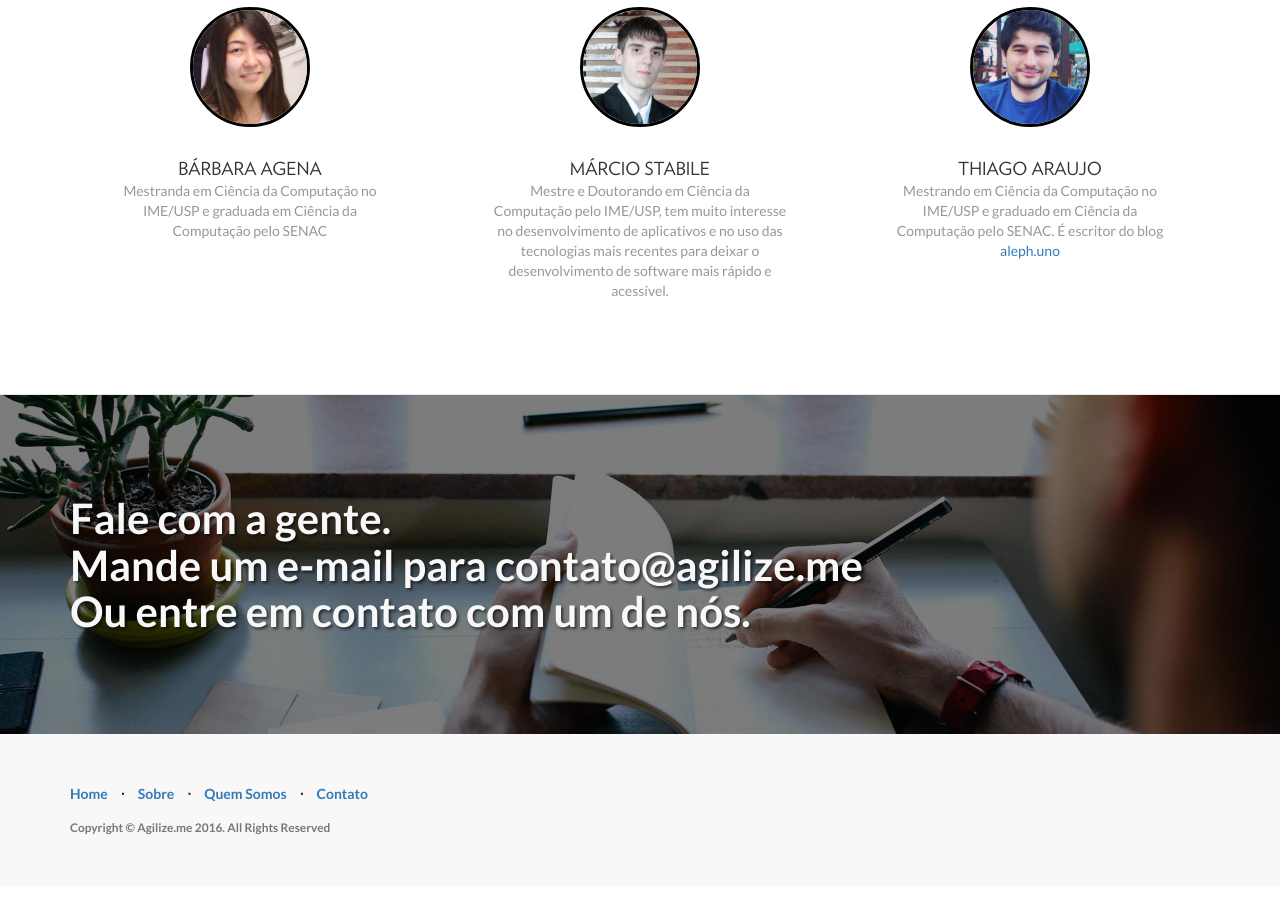
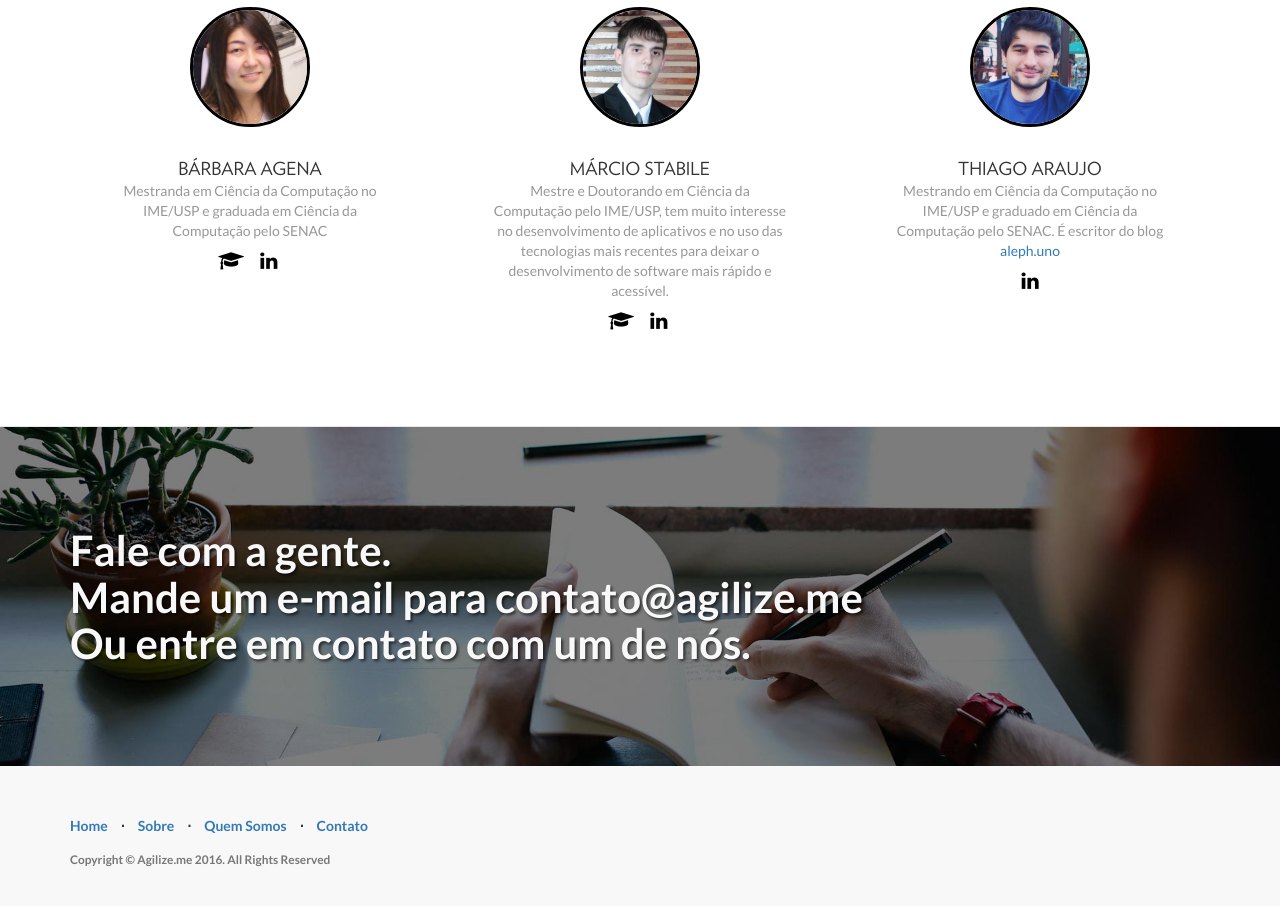
Before and after one commit to mfstabile/mygithubpage, a plain HTML site: page index.html in a window 1280 px wide. Shown: the part 1237-2143 px from the top of the page. Drawn offline with Linux system fonts and the light colour scheme.

Commit message:
added links

```diff
--- a/css/landing-page.css
+++ b/css/landing-page.css
@@ -196,6 +196,16 @@ p.copyright {
 	font-style: normal;
 }
 
+.links {
+  text-align: center;
+}
+
+.fa{
+  font-size: 20px !important;
+  color: black;
+  width: 35px;
+}
+
 .small-text{
   font-family: Lato,'Helvetica Neue',Arial,Helvetica,sans-serif !important;
   font-weight: normal;
--- a/index.html
+++ b/index.html
@@ -140,7 +140,10 @@
                   <div class="caption">
                     <h3 class="big-text">Bárbara Agena</h3>
                     <p class="small-text">Mestranda em Ciência da Computação no IME/USP e graduada em Ciência da Computação pelo SENAC</p>
-                    <!-- <p><i class="fa fa-facebook-square"></i> <i class="fa fa-linkedin-square"></i> </p> -->
+                    <p class="links">
+                      <a href="http://www.ime.usp.br/~bagena"><span class="fa fa-graduation-cap" aria-hidden="true"></span></a>
+                      <a href="https://br.linkedin.com/in/bárbara-tieko-agena-10569629"><span class="fa fa-linkedin" aria-hidden="true"></span></a>
+                    </p>
                   </div>
                 </div>
               </div>
@@ -150,7 +153,10 @@
                   <div class="caption">
                     <h3 class="big-text">Márcio Stabile</h3>
                     <p class="small-text">Mestre e Doutorando em Ciência da Computação pelo IME/USP, tem muito interesse no desenvolvimento de aplicativos e no uso das tecnologias mais recentes para deixar o desenvolvimento de software mais rápido e acessível.</p>
-                    <!-- <p><a href="#" class="btn btn-primary" role="button">Button</a> <a href="#" class="btn btn-default" role="button">Button</a></p> -->
+                    <p class="links">
+                      <a href="http://www.ime.usp.br/~mstabile"><span class="fa fa-graduation-cap" aria-hidden="true"></span></a>
+                      <a href="https://br.linkedin.com/in/márcio-fernando-stabile-junior-1066a629"><span class="fa fa-linkedin" aria-hidden="true"></span></a>
+                    </p>
                   </div>
                 </div>
               </div>
@@ -160,7 +166,9 @@
                   <div class="caption">
                     <h3 class="big-text">Thiago Araujo</h3>
                     <p class="small-text">Mestrando em Ciência da Computação no IME/USP e graduado em Ciência da Computação pelo SENAC. É escritor do blog <a href="http://aleph.uno">aleph.uno</a></p>
-                    <!-- <p><a href="#" class="btn btn-primary" role="button">Button</a> <a href="#" class="btn btn-default" role="button">Button</a></p> -->
+                    <p class="links">
+                      <a href="https://br.linkedin.com/in/thdaraujo/pt"><span class="fa fa-linkedin" aria-hidden="true"></span></a>
+                    </p>
                   </div>
                 </div>
               </div>
```
